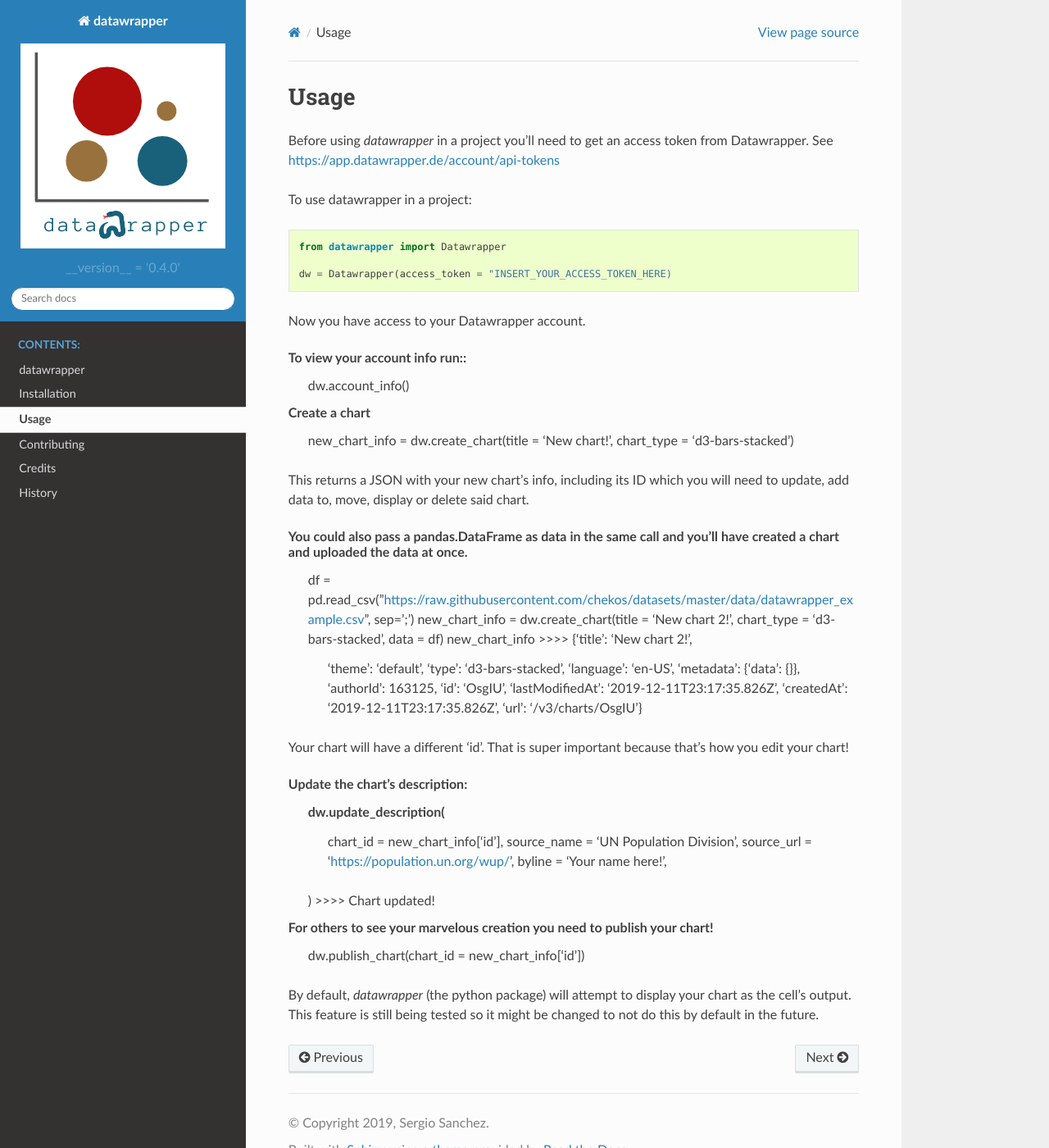
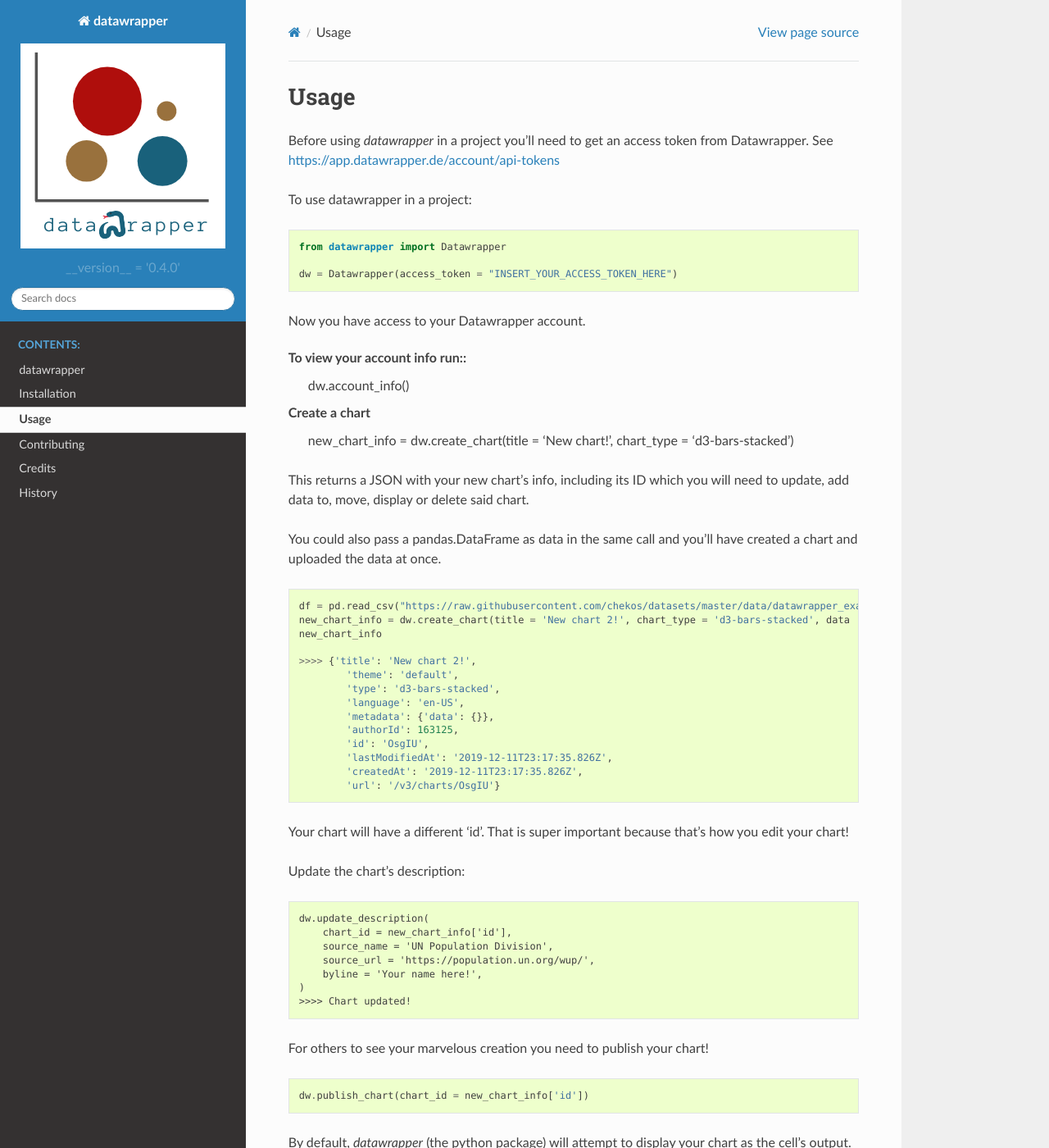
Before and after one commit to chekos/Datawrapper, a Sphinx documentation site: the page built from docs/usage.rst, in a window 1280 px wide and 1400 px high. Shown: the whole window at 82% size. Built offline with Sphinx 7.4.7 and the Read the Docs theme 2.0.0, drawn with Linux system fonts in a browser that asks for light colours; pages that are not in the unit, such as notebooks, are missing from menus.

```diff
--- a/docs/usage.rst
+++ b/docs/usage.rst
@@ -8,7 +8,7 @@ To use datawrapper in a project::
 
     from datawrapper import Datawrapper
 
-    dw = Datawrapper(access_token = "INSERT_YOUR_ACCESS_TOKEN_HERE)
+    dw = Datawrapper(access_token = "INSERT_YOUR_ACCESS_TOKEN_HERE")
 
 Now you have access to your Datawrapper account.
 
@@ -21,9 +21,11 @@ Create a chart
 This returns a JSON with your new chart's info, including its ID which you will need to update, add data to, move, display or delete said chart.
 
 You could also pass a pandas.DataFrame as data in the same call and you'll have created a chart and uploaded the data at once.
+::
     df = pd.read_csv("https://raw.githubusercontent.com/chekos/datasets/master/data/datawrapper_example.csv", sep=';')
     new_chart_info = dw.create_chart(title = 'New chart 2!', chart_type = 'd3-bars-stacked', data  = df)
     new_chart_info
+
     >>>> {'title': 'New chart 2!',
             'theme': 'default',
             'type': 'd3-bars-stacked',
@@ -38,6 +40,7 @@ You could also pass a pandas.DataFrame as data in the same call and you'll have
 Your chart will have a different 'id'. That is super important because that's how you edit your chart!
 
 Update the chart's description:
+::
     dw.update_description(
         chart_id = new_chart_info['id'],
         source_name = 'UN Population Division',
@@ -47,6 +50,7 @@ Update the chart's description:
     >>>> Chart updated!
 
 For others to see your marvelous creation you need to publish your chart!
+::
     dw.publish_chart(chart_id = new_chart_info['id'])
 
 By default, `datawrapper` (the python package) will attempt to display your chart as the cell's output. This feature is still being tested so it might be changed to not do this by default in the future.
```
